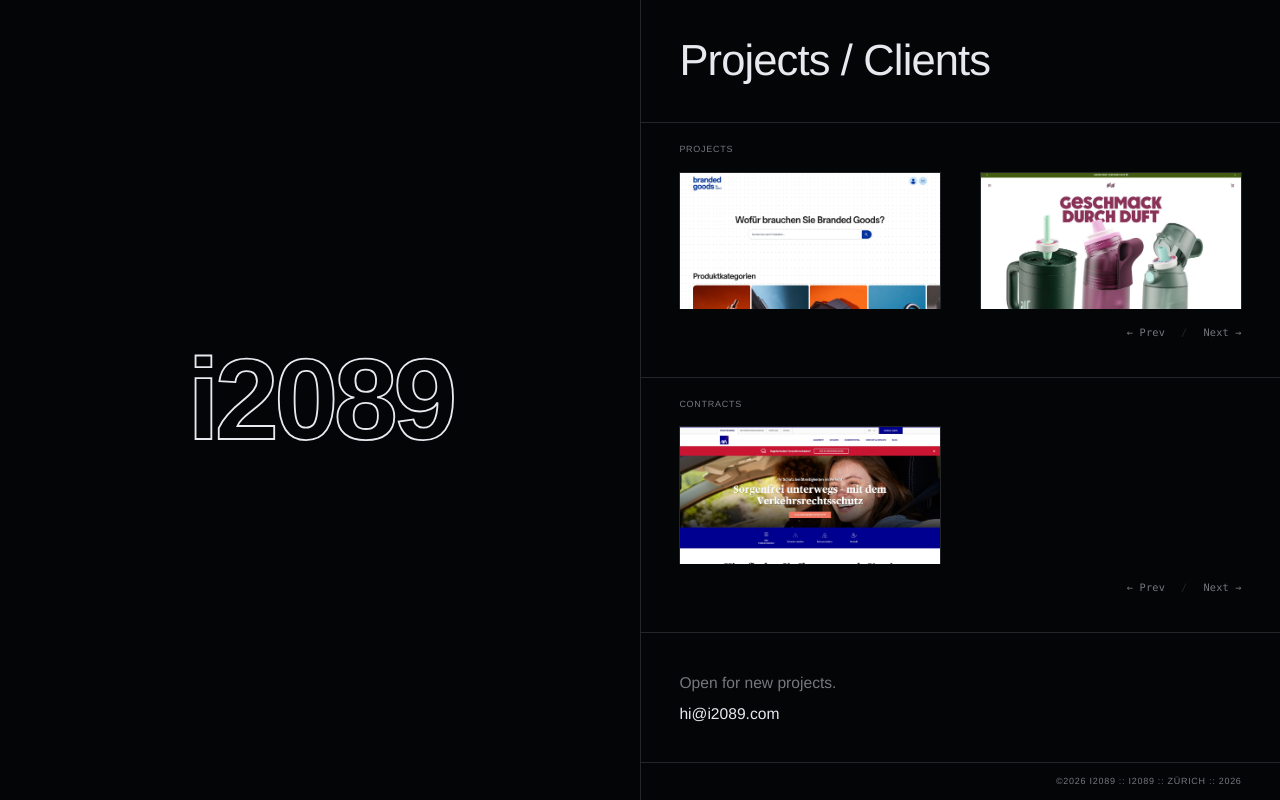
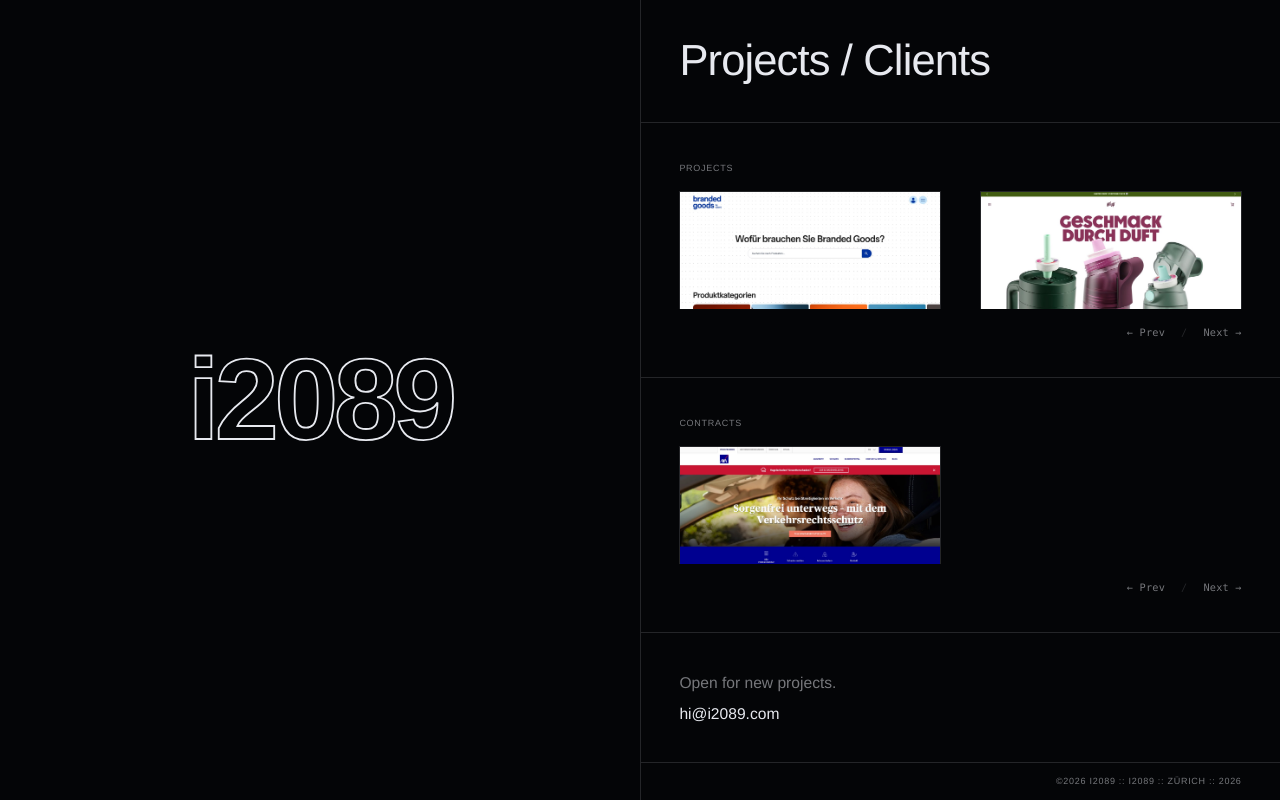
Before and after one commit to jackblackCH/i2089, a Next.js app: page /projects in a window 1280 px wide. Built offline with nearby package versions, Linux system fonts and the light colour scheme.

Commit message:
Projects list: equal padding on all sides (top = left = right = bottom)
Co-Authored-By: Claude Opus 4.7 <noreply@anthropic.com>

```diff
--- a/app/_shared/projects-list.tsx
+++ b/app/_shared/projects-list.tsx
@@ -35,7 +35,7 @@ export function ProjectsList({
   };
 
   return (
-    <div className="grid min-h-0 content-start gap-y-[clamp(12px,1.2vw,20px)] overflow-y-auto border-t border-(--np-rule) px-[clamp(24px,3vw,64px)] pb-[clamp(24px,3vw,64px)] pt-[clamp(12px,1.5vw,24px)] [container-name:projects] [container-type:size] carousel:overflow-y-hidden">
+    <div className="grid min-h-0 content-start gap-y-[clamp(12px,1.2vw,20px)] overflow-y-auto border-t border-(--np-rule) p-[clamp(24px,3vw,64px)] [container-name:projects] [container-type:size] carousel:overflow-y-hidden">
       {label && (
         <Text variant="footer" className="justify-self-start">
           {label}
```
